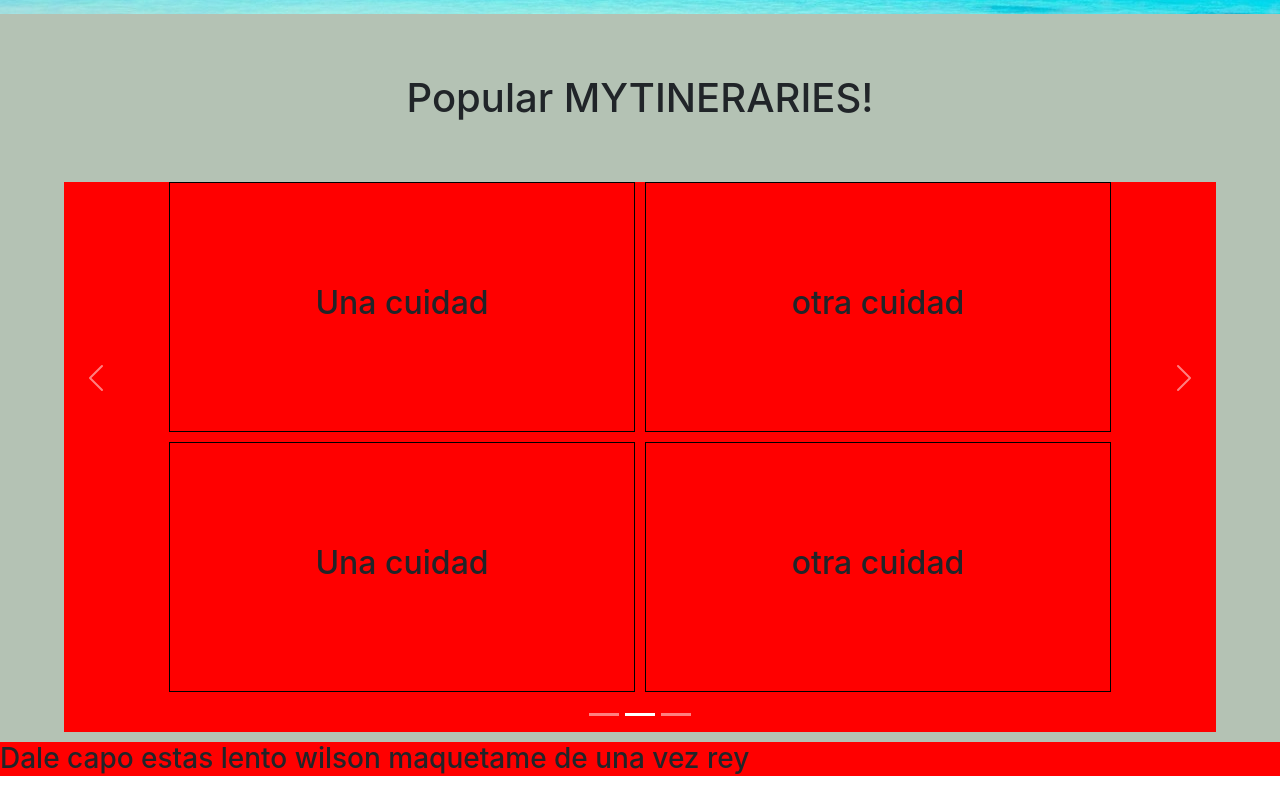
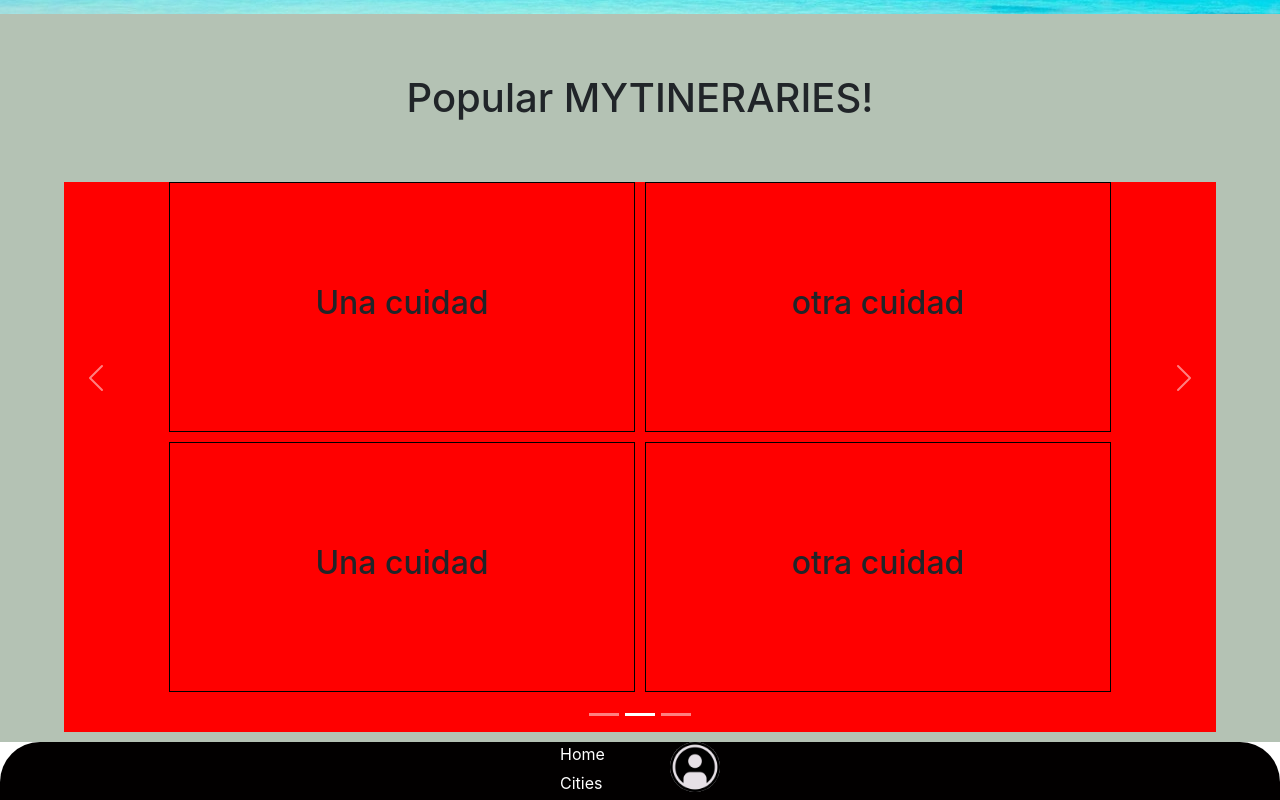
Before and after one commit to deonwilson/mytinerary-Cruz, a React (Create React App) app: page / in a window 1280 px wide. Shown: the part 386-1186 px from the top of the page. Built offline with nearby package versions, Linux system fonts and the light colour scheme.

Commit message:
Maquetacion Footer

```diff
--- a/src/aHeader/Navegador.js
+++ b/src/aHeader/Navegador.js
@@ -4,6 +4,7 @@ import Login from './Login'
 import BotonDesplegar from './botonDesplegar'
 //import css
 import './cssHeader/navegador.css'
+import Ancor from './ancor'
 
 
 //programa jsx
@@ -14,10 +15,7 @@ const Navegador = () => {/* sfc */
            <div className='navegador'>
                     <div className="collapse" id="navbarToggleExternalContent">
                         <div className="bg-dark p-4">
-                            <nav className='link'>
-                                <a href='/#'>Home</a>
-                                <a href='/#'>Cities</a>
-                            </nav>
+                            <Ancor/>
                         </div>
                     </div>
                 <nav className="navbar navbar-dark bg-dark navegadorIcono">
--- /dev/null
+++ b/src/aHeader/ancor.js
@@ -0,0 +1,16 @@
+import React from 'react';
+
+const Ancor = () => {
+    return (
+        <>
+            <nav className='link'>
+                <a href='/#'>Home</a>
+                <a href='/#'>Cities</a>
+            </nav>
+        </>
+     );
+}
+
+export default Ancor;
+<>
+</>
--- a/src/aHeader/cssHeader/navegador.css
+++ b/src/aHeader/cssHeader/navegador.css
@@ -11,6 +11,7 @@
 }
 .navegadorIcono{
     width: 100%;
+    background-color: transparent !important;
     border-bottom-right-radius: 25px !important;
     border-bottom-left-radius: 25px !important;
 }
--- a/src/dFooter/Footer.js
+++ b/src/dFooter/Footer.js
@@ -1,11 +1,14 @@
 import React from 'react';
 import './cssFooter/footer.css'
+import Ancor from '../aHeader/ancor'
+import Login from '../aHeader/Login'
+
 
 const Footer = () => {
     return (
         <footer>
-            <h3>Dale capo estas lento wilson maquetame de una vez rey </h3>
-            <nav></nav>
+            <Ancor/>
+            <Login/>
         </footer>
     );
 }
--- a/src/dFooter/cssFooter/footer.css
+++ b/src/dFooter/cssFooter/footer.css
@@ -1,5 +1,9 @@
 
 footer{
     width: 100%;
-    background-color: red;
+    background-color: rgb(2, 0, 0);
+    display: flex;
+    justify-content: center;
+    border-top-left-radius: 40px;
+    border-top-right-radius: 40px;
 }
```
